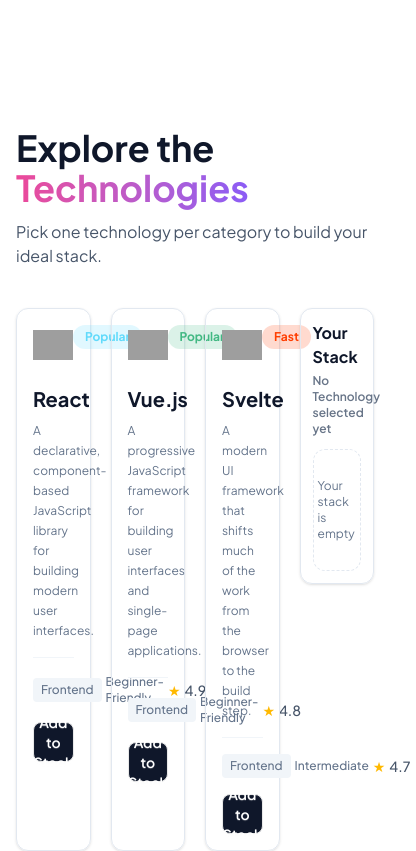
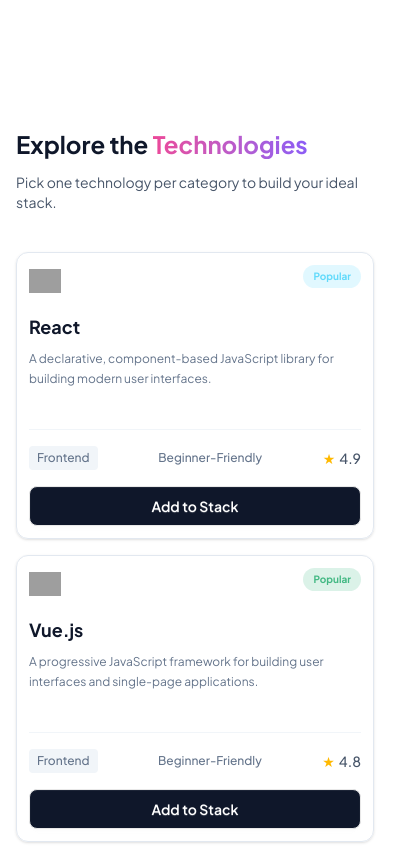
Before and after one commit to asm-saim/a5-dev-stack, a React (Vite) app: page / in a window 390 px wide. Shown: the part 740-1591 px from the top of the page, 416 px wide, since content can reach past the window. Built offline with nearby package versions, Linux system fonts and the light colour scheme; grey boxes are pictures that could not be loaded.

Commit message:
readme section added

```diff
--- a/src/components/AvailableTech.tsx
+++ b/src/components/AvailableTech.tsx
@@ -9,9 +9,14 @@
 }
 const AvailableTech = ({ allTechData, selectedTech, setSelectedTech }: AvailableTechData) => {
   return (
-    <div className="grid grid-cols-3 gap-5">
+    <div className="grid grid-cols-1 sm:grid-cols-2 lg:grid-cols-3 gap-4 sm:gap-5">
       {allTechData.map((techData) => (
-        <TechCard key={techData.id} techData={techData} selectedTech={selectedTech} setSelectedTech={setSelectedTech}></TechCard>
+        <TechCard
+          key={techData.id}
+          techData={techData}
+          selectedTech={selectedTech}
+          setSelectedTech={setSelectedTech}
+        ></TechCard>
       ))}
     </div>
   );
--- a/src/components/Footer.tsx
+++ b/src/components/Footer.tsx
@@ -106,7 +106,7 @@
         <div className="my-10 border-t border-gray-200" />
 
         {/* Bottom */}
-        <div className="flex flex-col items-start justify-between gap-4 text-sm text-[#64748b] sm:flex-row sm:items-center">
+        <div className="flex flex-col items-start justify-between gap-4 text-[13px] text-[#64748b] sm:flex-row sm:items-center">
           <p>© 2026 Dev Stack. All rights reserved.</p>
 
           <div className="flex gap-6">
--- a/src/components/Navbar.tsx
+++ b/src/components/Navbar.tsx
@@ -23,7 +23,7 @@
 
         {/* Center: Nav links (desktop only) */}
         <div className="hidden md:block">
-          <ul className="flex justify-between items-center gap-5 text-[#475569FF] font-medium text-base">
+          <ul className="flex justify-between items-center gap-6 text-[#475569FF] font-medium text-sm">
             <li className="text-[#db2777] cursor-pointer">Home</li>
             <li className="cursor-pointer">Technologies</li>
             <li className="cursor-pointer">Projects</li>
@@ -34,10 +34,10 @@
 
         {/* Right: Auth buttons */}
         <div className="flex gap-2 sm:gap-4 items-center justify-around">
-          <button className="cursor-pointer font-medium text-sm sm:text-base text-[#475569FF] hover:text-[#db2777] transition-colors bg-transparent border-none p-0">
+          <button className="cursor-pointer font-medium text-xs sm:text-sm text-[#475569FF] hover:text-[#db2777] transition-colors bg-transparent border-none p-0">
             Sign In
           </button>
-          <button className="font-medium text-sm sm:text-base px-3 sm:px-5 py-1.5 sm:py-2 btn btn-secondary bg-[#d91b7eFF] text-white rounded-full border-none">
+          <button className="font-semibold text-xs sm:text-sm px-3 sm:px-5 py-1.5 sm:py-2 btn btn-secondary bg-[#d91b7eFF] text-white rounded-full border-none">
             Sign Up
           </button>
         </div>
--- a/src/components/SelectedTech.tsx
+++ b/src/components/SelectedTech.tsx
@@ -45,22 +45,25 @@
       </p>
       <div className={`${selectedTech.length === 0 ? "border border-dashed border-slate-200 rounded-xl p-1" : ""}`}>
         <p
-          className={`${selectedTech.length === 0 ? "flex h-28 justify-center items-center text-xs font-normal text-[#64748B]" : ""}`}
+          className={`${selectedTech.length === 0 ? "flex h-20 lg:h-28 justify-center items-center text-xs font-normal text-[#64748B]" : ""}`}
         >
           {`${selectedTech.length === 0 ? "Your stack is empty" : ""}`}
         </p>
+        <div className="grid grid-cols-2 sm:grid-cols-3 lg:grid-cols-1 gap-3 lg:gap-0">
           {selectedTech.map((cardSelected) => (
             <SelectedCard
+              key={cardSelected.id}
               cardSelected={cardSelected}
               selectedTech={selectedTech}
               setSelectedTech={setSelectedTech}
             ></SelectedCard>
           ))}
         </div>
+      </div>
       {selectedTech.length !== 0 && (
         <button
           onClick={handleRemoveAll}
-          className="btn flex-1 w-full mt-5 sm:flex-none bg-transparent border border-red-200 text-red-600 font-bold text-sm rounded-lg"
+          className="btn flex-1 w-full mt-5 sm:flex-none bg-transparent border border-red-200 text-red-600 font-extrabold text-sm rounded-lg"
         >
           Remove All
         </button>
--- a/src/components/TechCard.tsx
+++ b/src/components/TechCard.tsx
@@ -48,16 +48,16 @@
 
   return (
     <div
-      className={`w-full max-w-sm rounded-xl border p-4 shadow-sm ${
+      className={`w-full lg:max-w-sm rounded-xl border p-3 lg:p-4 shadow-sm ${
         buttonType ? "border-[#db2777]" : "border-slate-200"
       }`}
     >
       {/* Top section */}
-      <div className="flex items-start justify-between">
-        <img src={techData.icon} alt={techData.name} className="h-10 w-10 object-contain" />
+      <div className="flex items-start justify-between gap-2 lg:gap-0">
+        <img src={techData.icon} alt={techData.name} className="h-8 w-8 lg:h-10 lg:w-10 object-contain" />
 
         <span
-          className="rounded-full px-3 py-1 text-xs font-bold"
+          className="rounded-full px-2.5 lg:px-3 py-1 text-[10px] lg:text-xs font-bold whitespace-nowrap"
           style={{
             color: techData.primaryColor,
             backgroundColor: `${techData.primaryColor}30`,
@@ -68,8 +68,8 @@
       </div>
 
       {/* Content */}
-      <div className="mt-5 flex-1">
-        <h2 className="text-xl font-bold text-[#0f172a]">{techData.name}</h2>
+      <div className="mt-4 lg:mt-5 flex-1">
+        <h2 className="text-lg lg:text-xl font-bold text-[#0f172a]">{techData.name}</h2>
 
         <p className="mt-2 min-h-16 text-xs leading-5 text-[#64748B]">{techData.description}</p>
       </div>
@@ -78,7 +78,7 @@
       <div className="my-4 border-t border-slate-100"></div>
 
       {/* Meta information */}
-      <div className="flex items-center justify-between gap-1 pr-2">
+      <div className="flex flex-wrap lg:flex-nowrap items-center justify-between gap-2 lg:gap-1 pr-0 lg:pr-2">
         <span className="rounded bg-slate-100 px-2 py-1 text-xs font-medium text-[#64748b]">{techData.category}</span>
 
         <span className="text-xs font-medium text-[#64748b]">{techData.difficulty}</span>
--- a/src/components/Technologies.tsx
+++ b/src/components/Technologies.tsx
@@ -17,26 +17,26 @@
     <div className="mb-24">
       {/*Technology section title and subtitle */}
       <div className="max-w-6xl mx-auto px-4 py-6 space-y-3">
-        <h1 className="font-bold text-4xl text-[#0f172a]">
+        <h1 className="font-bold text-2xl sm:text-3xl md:text-4xl text-[#0f172a]">
           Explore the{" "}
           <span className="bg-gradient-to-r from-[#EC4899] to-[#8B5CF6] bg-clip-text text-transparent">
             Technologies
           </span>
         </h1>
-        <p className="text-[#475569] text-base">Pick one technology per category to build your ideal stack.</p>
+        <p className="text-[#475569] text-sm sm:text-base">
+          Pick one technology per category to build your ideal stack.
+        </p>
       </div>
-      <div className="grid grid-cols-4 max-w-6xl mx-auto gap-5 p-4">
-        <div className="col-span-3">
-          {
-            <AvailableTech
-              selectedTech={selectedTech}
-              setSelectedTech={setSelectedTech}
-              allTechData={allTechData}
-            ></AvailableTech>
-          }
+      <div className="grid grid-cols-1 md:grid-cols-4 max-w-6xl mx-auto gap-4 sm:gap-5 p-4">
+        <div className="md:col-span-3">
+          <AvailableTech
+            selectedTech={selectedTech}
+            setSelectedTech={setSelectedTech}
+            allTechData={allTechData}
+          ></AvailableTech>
         </div>
-        <div className="col-span-1">
-          {<SelectedTech selectedTech={selectedTech} setSelectedTech={setSelectedTech}></SelectedTech>}
+        <div className="md:col-span-1">
+          <SelectedTech selectedTech={selectedTech} setSelectedTech={setSelectedTech}></SelectedTech>
         </div>
       </div>
     </div>
```
Also changed, not shown: 1 other file (tests, documents, lock files or other folders). Lines whose indentation alone changed are shown as unchanged.
